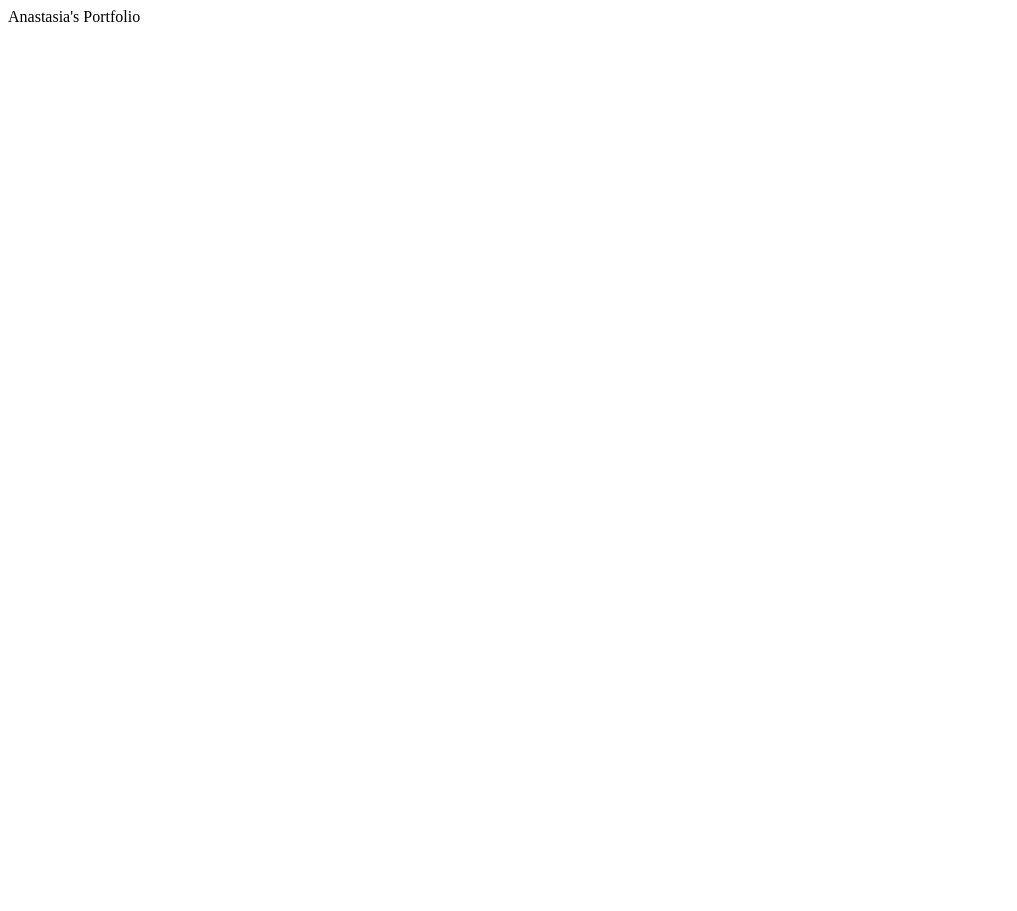
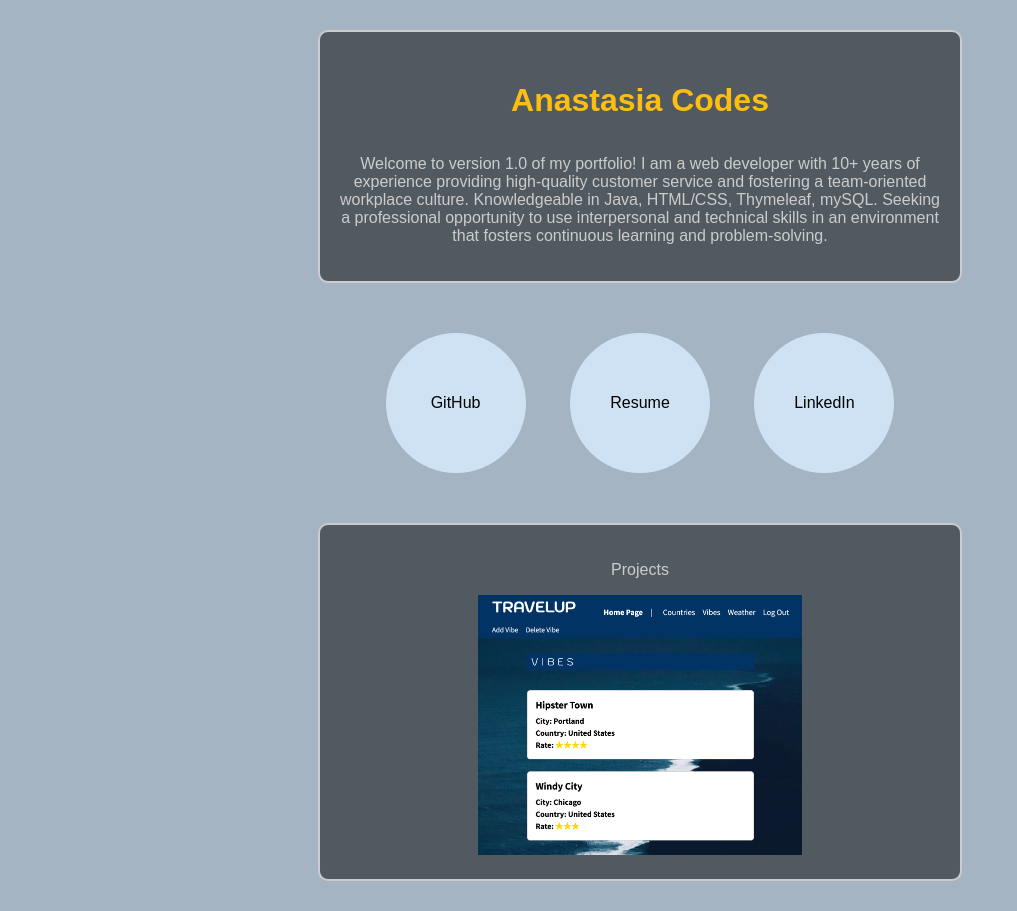
Before and after one commit to anamindful/anastasiacodes, a plain HTML site: page index.html in a window 1280 px wide. Shown: the whole page, without its empty margins (0-1017 px from the left). Before the commit the page ends 800 px from the top, so only its background shows below. Drawn offline with Linux system fonts and the light colour scheme.

Commit message:
created html/css page

```diff
--- a/index.html
+++ b/index.html
@@ -3,9 +3,84 @@
 <head>
     <meta charset="UTF-8">
     <meta name="viewport" content="width=device-width, initial-scale=1.0">
-    <title>AnastasiaCodes</title>
+    <title>Anastasia's Portfolio</title>
+    <style>
+
+        body {
+            font-family: Arial, sans-serif;
+            margin: 0;
+            padding: 0;
+            background-color: #a5b4c2;
+            text-align: center;
+        }
+
+        h1 {
+            margin: 10px auto;
+            padding: 20px;
+            color: #FEBE10;
+        }
+
+        p {
+        color: #ccc;
+        }
+
+        .container {
+            max-width: 600px;
+            margin: 30px auto;
+            padding: 20px;
+            border: 2px solid #ccc;
+            border-radius: 10px;
+            background-color: #525a61;
+        }
+
+        .container2 {
+            max-width: 550px;
+            margin: 20px auto;
+            padding: 10px;
+            border-radius: 5px;
+            background-color: #f9f9f9;
+        }
+
+        .circle-link {
+            display: inline-block;
+            width: 100px;
+            height: 100px;
+            background-color: #cfe2f3;
+            color: black;
+            border-radius: 50%;
+            text-decoration: none;
+            line-height: 100px;
+            font-size: 16px;
+            padding: 20px;
+            margin: 20px;
+        }
+
+    </style>
 </head>
 <body>
-    <header>Anastasia's Portfolio</header>
+
+<div class="container">
+    <h1>Anastasia Codes</h1>
+    <p>Welcome to version 1.0 of my portfolio!
+        I am a web developer with 10+ years of experience
+        providing high-quality customer service and fostering a team-oriented
+        workplace culture. Knowledgeable in Java, HTML/CSS, Thymeleaf, mySQL.
+        Seeking a professional opportunity to use interpersonal and technical
+        skills in an environment that fosters continuous learning and problem-solving.</p>
+</div>
+
+<a href="https://github.com/anamindful" target="_blank" class="circle-link">GitHub</a>
+
+<a class="circle-link" href="https://docs.google.com/document/d/e/2PACX-1vQEkazBDUjid6uZZCc-70nuQrA3fpwhZJtNdlaIsbRdO_pkN5i1-j1gpmNgTtX71g/pub" target="_blank">Resume</a>
+
+<a href="https://www.linkedin.com/in/anastasiacollins/" target="_blank" class="circle-link">LinkedIn</a>
+
+<div class="container">
+    <p>Projects</p>
+
+    <img src="/travel.png" alt="Travel Up App" width="324" height="260">
+
+</div>
+
 </body>
 </html>
```
Also changed, not shown: travel.png (added).
